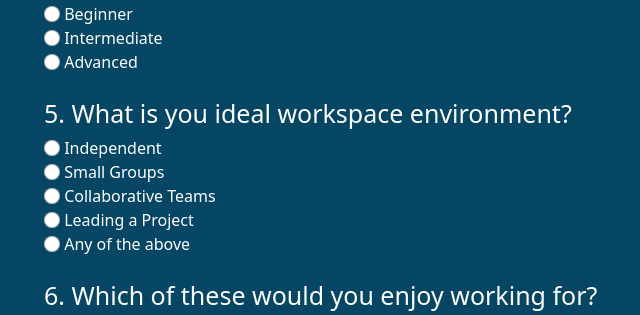
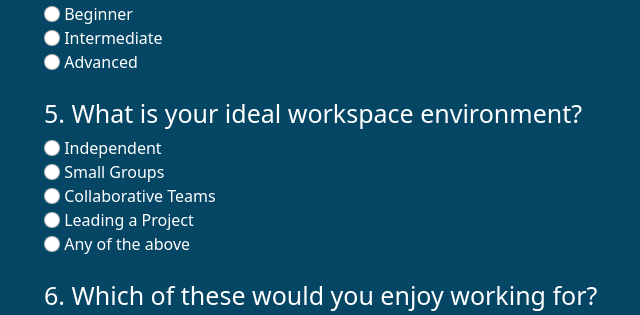
Before and after one commit to its-ni-a/CS-Career-Fit, a Flask app: page /quiz in a window 1280 px wide. Shown: the part 1210-1525 px from the top of the page, without its empty margins (38-678 px from the left). Run offline with Flask 2, Linux system fonts and the light colour scheme; some web fonts are replaced.

Commit message:
last edit to quiz page

```diff
--- a/templates/quiz.html
+++ b/templates/quiz.html
@@ -161,7 +161,7 @@ Career Quiz
                 </br>
                 </br>
                 <!--Question 5-->
-                <h3 class="quiz_question">5. What is you ideal workspace environment?</h3>
+                <h3 class="quiz_question">5. What is your ideal workspace environment?</h3>
                 <div class="col-12">
 
                     <input class="form-check-input" type="radio" name="question5" id="inlineRadio1"
```
